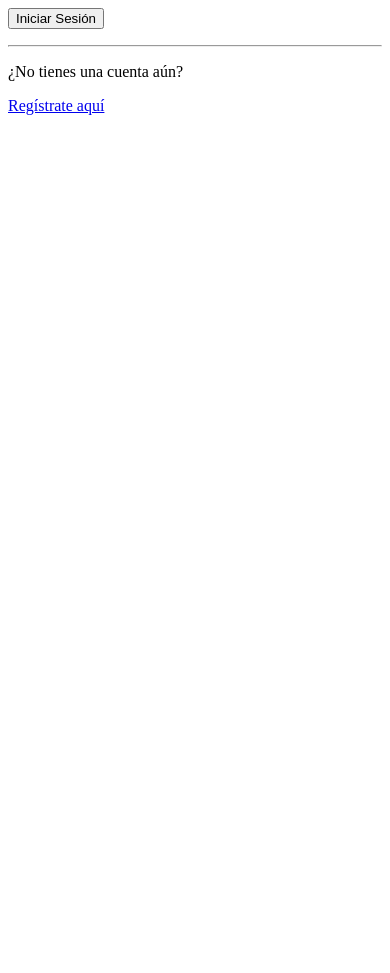
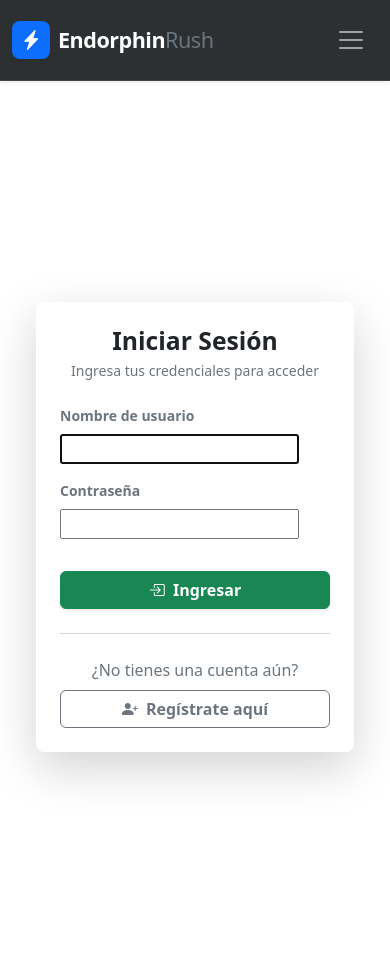
Before and after one commit to Alex5625/Endorphin-Rush, a Django app: page /login/ in a window 390 px wide. Before the commit the page ends 115 px from the top, so only its background shows below. Run offline with Django 5.2, Linux system fonts and the light colour scheme; some libraries are stand-ins or nearby versions.

Commit message:
Se mejora login.html
- Se añaden los campos de inicio de sesion al login.html
- Se añaden los botones de "iniciar sesion" y "logout", este ultimo aun sin funcionalidad.
- Se restringen los botones de la navbar solo para usuarios que esten con un perfil iniciado.
- Se comprueba el correcto funcionamiento del eliminar cuenta (HU-03)

```diff
--- a/src/core/templates/core/base.html
+++ b/src/core/templates/core/base.html
@@ -24,6 +24,8 @@
             </button>
 
             <div class="collapse navbar-collapse" id="mainNavbar">
+
+                {% if user.is_authenticated %}
                     <ul class="navbar-nav mx-auto mb-2 mb-lg-0 gap-1">
                         <li class="nav-item">
                             <a class="nav-link active px-3 rounded-2 custom-nav-link" aria-current="page" href="{% url 'home' %}">
@@ -46,14 +48,31 @@
                             </a>
                         </li>
                     </ul>
+                {% endif %}
 
-                {% comment %} Inicio de sesión {% endcomment %}
-                <div class="d-flex align-items-center gap-3">
-
+                <div class="d-flex align-items-center gap-3 ms-auto">
+                    {% if user.is_authenticated %}
+                        <a href="{% url 'editar_perfil' %}" class="btn btn-outline-light btn-sm fw-bold px-3">
+                            <i class="bi bi-person-circle me-1"></i> Mi Perfil
+                        </a>
+                        <form action="{% url 'logout' %}" method="POST" class="m-0">
+                            {% csrf_token %}
+                            <button type="submit" class="btn btn-danger btn-sm fw-bold">
+                                <i class="bi bi-box-arrow-left"></i>
+                            </button>
+                        </form>
+                    {% else %}
+                        {% if request.resolver_match.url_name != 'login' and request.resolver_match.url_name != 'registro' %}
+                            <a href="{% url 'login' %}" class="btn btn-primary btn-sm fw-bold px-3 shadow-sm">
+                                <i class="bi bi-box-arrow-in-right me-1"></i> Iniciar Sesión
+                            </a>
+                        {% endif %}
+                    {% endif %}
                 </div>
             </div>
         </div>
     </nav>
+    {% comment %} Este es el recuadro de notificaciones {% endcomment %}
     <div class="position-fixed bottom-0 end-0 p-3" style="z-index: 1100;">
         {% if messages %}
             {% for message in messages %}
--- a/src/core/templates/registration/login.html
+++ b/src/core/templates/registration/login.html
@@ -1,12 +1,78 @@
-<form method="POST">
-    <button type="submit" class="btn btn-primary">Iniciar Sesión</button>
-</form>
+{% extends "core/base.html" %}
 
-<hr>
+{% block title %}Login{% endblock %}
 
-<div class="text-center mt-3">
-    <p>¿No tienes una cuenta aún?</p>
-    <a href="{% url 'registro' %}" class="btn btn-outline-secondary">
-        <i class="bi bi-person-plus-fill me-1"></i> Regístrate aquí
-    </a>
+{% block content %}
+<div class="container d-flex justify-content-center align-items-center min-vh-100">
+    <div class="row w-100 justify-content-center">
+        <div class="col-12 col-md-6 col-lg-4">
+
+            <div class="card shadow-lg border-0 rounded-3">
+                <div class="card-body p-4">
+
+                    <div class="text-center mb-4">
+                        <h2 class="fw-bold text-dark mb-1">Iniciar Sesión</h2>
+                        <p class="text-secondary small">Ingresa tus credenciales para acceder</p>
+                    </div>
+
+                    {% if messages %}
+                        {% for message in messages %}
+                            <div class="alert alert-{{ message.tags }} alert-dismissible fade show small" role="alert">
+                                {% if message.tags == 'success' %}
+                                    <i class="bi bi-check-circle-fill me-2"></i>
+                                {% else %}
+                                    <i class="bi bi-exclamation-triangle-fill me-2"></i>
+                                {% endif %}
+                                {{ message }}
+                                <button type="button" class="btn-close" data-bs-dismiss="alert" aria-label="Close"></button>
+                            </div>
+                        {% endfor %}
+                    {% endif %}
+
+                    {% if form.non_field_errors %}
+                        <div class="alert alert-danger small" role="alert">
+                            {% for error in form.non_field_errors %}
+                                <i class="bi bi-exclamation-circle-fill me-2"></i>{{ error }}
+                            {% endfor %}
+                        </div>
+                    {% endif %}
+
+                    <form method="POST" novalidate>
+                        {% csrf_token %}
+
+                        {% for field in form %}
+                            <div class="mb-3">
+                                <label class="form-label fw-semibold text-secondary small">{{ field.label }}</label>
+                                {{ field }}
+
+                                {% if field.errors %}
+                                    <div class="text-danger small mt-1" style="font-size: 0.85rem;">
+                                        {% for error in field.errors %}
+                                            <i class="bi bi-exclamation-circle-fill me-1"></i>{{ error }}
+                                        {% endfor %}
+                                    </div>
+                                {% endif %}
+                            </div>
+                        {% endfor %}
+
+                        <button type="submit" class="btn btn-success w-100 fw-bold mt-3 shadow-sm">
+                            <i class="bi bi-box-arrow-in-right me-1"></i> Ingresar
+                        </button>
+                    </form>
+
+                    <hr class="text-muted my-4">
+
+                    <div class="text-center mt-3">
+                        <p class="mb-2 text-secondary">¿No tienes una cuenta aún?</p>
+                        <a href="{% url 'registro' %}" class="btn btn-outline-secondary w-100 fw-bold">
+                            <i class="bi bi-person-plus-fill me-1"></i> Regístrate aquí
+                        </a>
+                    </div>
+
+                </div>
+            </div>
+
+        </div>
+    </div>
 </div>
+{% endblock %}
```
Lines whose indentation alone changed are shown as unchanged.
